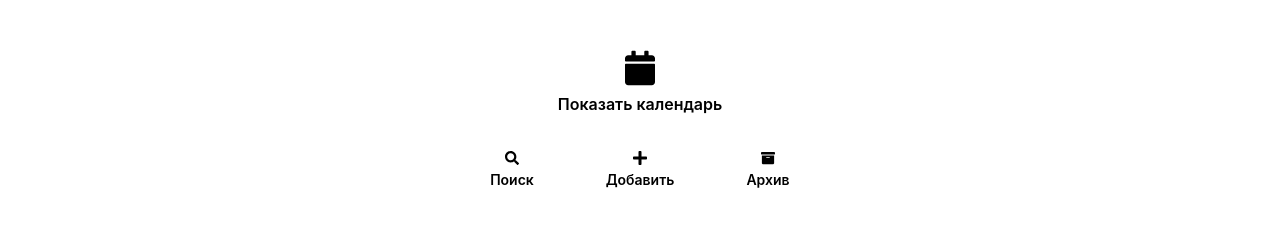
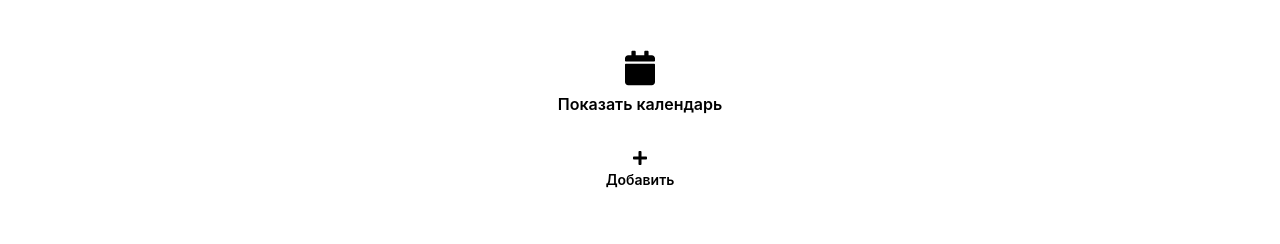
Before and after one commit to tumalexx02/taskmaster-mini-app, a React (Create React App) app: page / in a window 1280 px wide. Shown: the top 244 px of the page. Built offline with nearby package versions, Linux system fonts and the light colour scheme.

Commit message:
Just AddButton

```diff
--- a/src/components/main/ActionBar.jsx
+++ b/src/components/main/ActionBar.jsx
@@ -1,19 +1,11 @@
-import { FaSearch, FaPlus, FaArchive } from "react-icons/fa"
+import { FaPlus } from "react-icons/fa"
 
-function ActionBar() {
+function ActionBar({ onAddTask }) {
   return (
     <div className="action-bar">
       <button className="action-bar__button">
-        <FaSearch className="action-bar__icon" />
-        Поиск
-      </button>
-      <button className="action-bar__button">
-        <FaPlus className="action-bar__icon" />
+        <FaPlus className="action-bar__icon" onClick={onAddTask} />
         Добавить
-      </button>
-      <button className="action-bar__button">
-        <FaArchive className="action-bar__icon" />
-        Архив
       </button>
     </div>
   )
```
